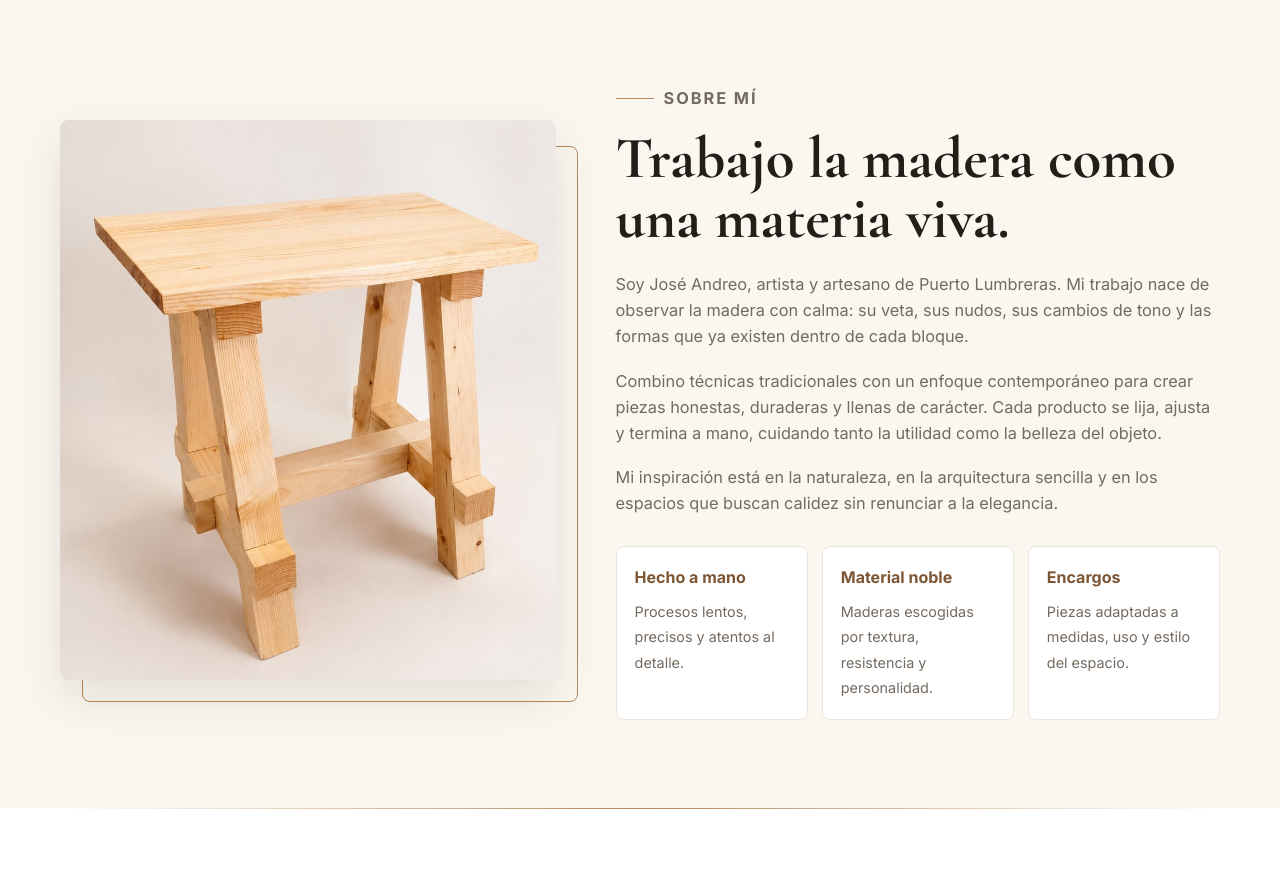
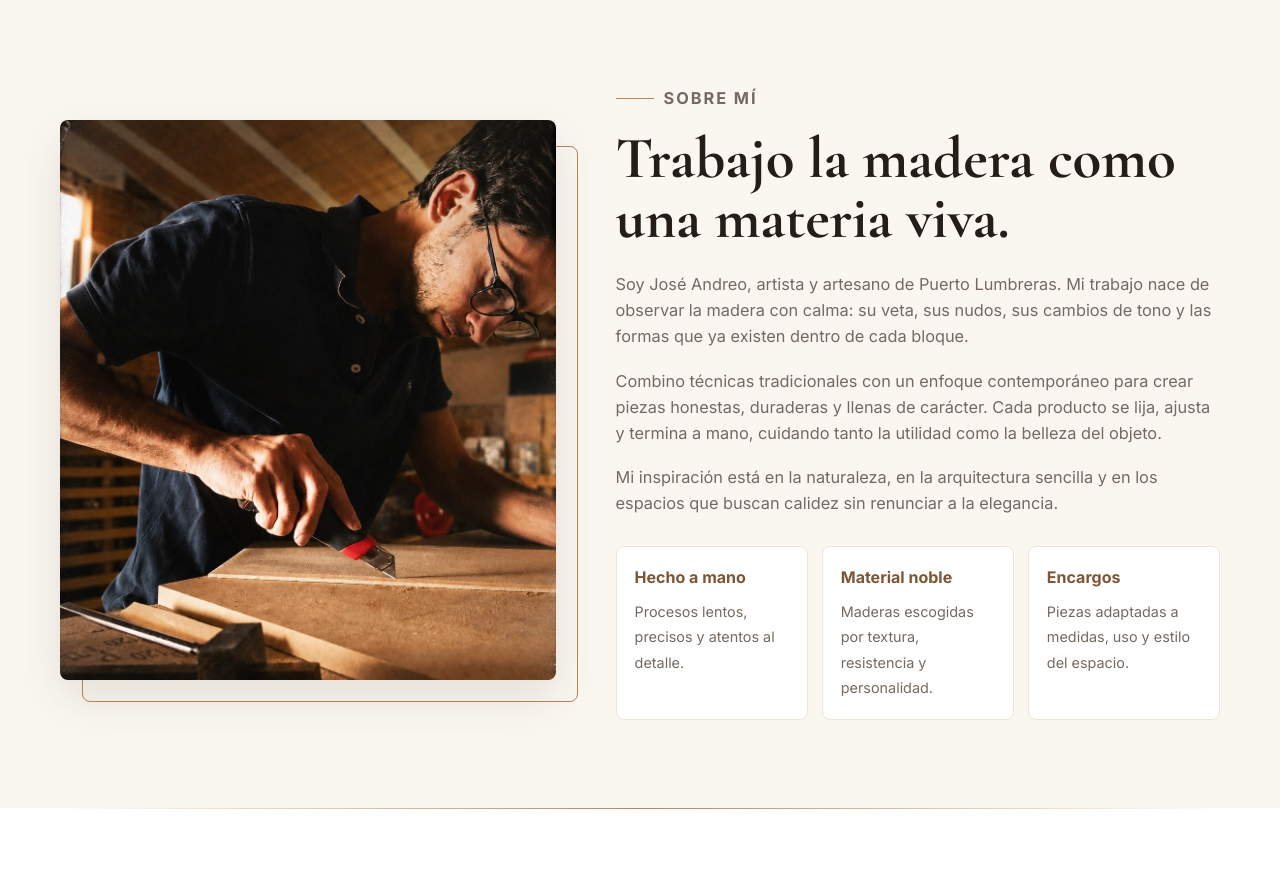
Before and after one commit to FadingMemories/shinobuart, a plain HTML site: page index.html in a window 1280 px wide. Shown: the part 1640-2534 px from the top of the page. Drawn offline with nearby package versions, Linux system fonts and the light colour scheme.

Commit message:
Use artist photo in about section

```diff
--- a/index.html
+++ b/index.html
@@ -449,8 +449,7 @@
         }
 
         .product-media:hover .image-open::after,
-        .hero-card:hover .image-open::after,
-        .artist-photo:hover .image-open::after {
+        .hero-card:hover .image-open::after {
             opacity: 1;
             transform: translateY(0);
         }
@@ -574,7 +573,6 @@
             transform: translateY(-4px) scale(1.015);
         }
 
-        .artist-photo .image-open,
         .hero-card .image-open {
             position: relative;
         }
@@ -1332,9 +1330,7 @@
         <section class="about" id="sobre-mi">
             <div class="container about-grid">
                 <div class="artist-photo">
-                    <button class="image-open" type="button" data-viewer-src="showroom/taburete-artesanal.jpg" data-viewer-caption="Pieza artesanal de madera creada en el taller">
-                        <img src="showroom/taburete-artesanal.jpg" alt="Pieza artesanal de madera creada en el taller" loading="lazy" decoding="async">
-                    </button>
+                    <img src="assets/shinobu-person.jpg" alt="José Andreo, artesano de Shinobu, en el taller" loading="lazy" decoding="async">
                 </div>
                 <div>
                     <p class="eyebrow">Sobre mí</p>
```
Also changed, not shown: assets/shinobu-person.jpg (added).
